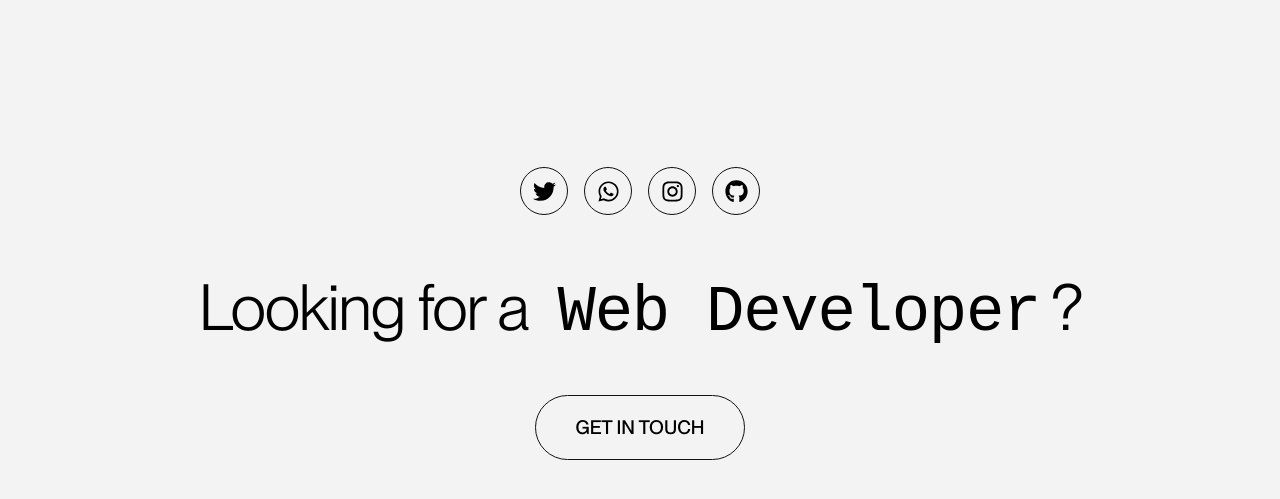
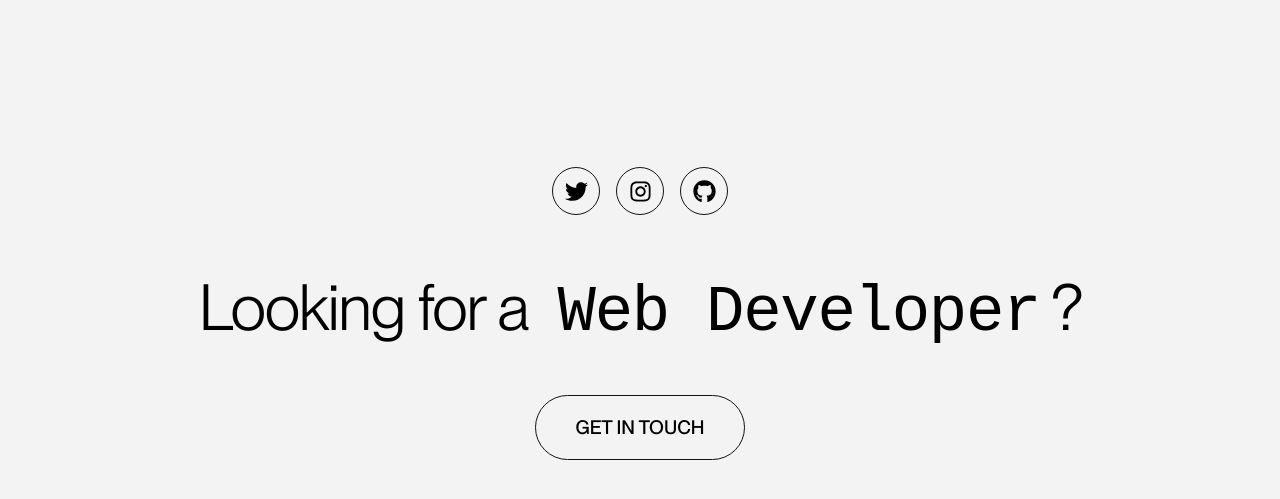
Before and after one commit to boolienautocrat/Personal-website, a plain HTML site: page index.html in a window 1280 px wide. Shown: the part 1607-2106 px from the top of the page. Drawn offline with Linux system fonts and the light colour scheme.

Commit message:
delete W/A message option

```diff
--- a/index.html
+++ b/index.html
@@ -76,13 +76,13 @@
                             d="M459.37 151.716c.325 4.548.325 9.097.325 13.645 0 138.72-105.583 298.558-298.558 298.558-59.452 0-114.68-17.219-161.137-47.106 8.447.974 16.568 1.299 25.34 1.299 49.055 0 94.213-16.568 130.274-44.832-46.132-.975-84.792-31.188-98.112-72.772 6.498.974 12.995 1.624 19.818 1.624 9.421 0 18.843-1.3 27.614-3.573-48.081-9.747-84.143-51.98-84.143-102.985v-1.299c13.969 7.797 30.214 12.67 47.431 13.319-28.264-18.843-46.781-51.005-46.781-87.391 0-19.492 5.197-37.36 14.294-52.954 51.655 63.675 129.3 105.258 216.365 109.807-1.624-7.797-2.599-15.918-2.599-24.04 0-57.828 46.782-104.934 104.934-104.934 30.213 0 57.502 12.67 76.67 33.137 23.715-4.548 46.456-13.32 66.599-25.34-7.798 24.366-24.366 44.833-46.132 57.827 21.117-2.273 41.584-8.122 60.426-16.243-14.292 20.791-32.161 39.308-52.628 54.253z" />
                     </svg>
                 </a>
-                <a class="link-wrapper" href="https://api.whatsapp.com/send?phone=918078343495&text=Hui%20%F0%9F%91%8B"
+                <!-- <a class="link-wrapper" href="https://api.whatsapp.com/send?phone=0&text=Hui%20%F0%9F%91%8B"
                     target="_blank">
                     <svg class="whatsapp-icon" xmlns="http://www.w3.org/2000/svg" viewBox="0 0 448 512">
                         <path
                             d="M380.9 97.1C339 55.1 283.2 32 223.9 32c-122.4 0-222 99.6-222 222 0 39.1 10.2 77.3 29.6 111L0 480l117.7-30.9c32.4 17.7 68.9 27 106.1 27h.1c122.3 0 224.1-99.6 224.1-222 0-59.3-25.2-115-67.1-157zm-157 341.6c-33.2 0-65.7-8.9-94-25.7l-6.7-4-69.8 18.3L72 359.2l-4.4-7c-18.5-29.4-28.2-63.3-28.2-98.2 0-101.7 82.8-184.5 184.6-184.5 49.3 0 95.6 19.2 130.4 54.1 34.8 34.9 56.2 81.2 56.1 130.5 0 101.8-84.9 184.6-186.6 184.6zm101.2-138.2c-5.5-2.8-32.8-16.2-37.9-18-5.1-1.9-8.8-2.8-12.5 2.8-3.7 5.6-14.3 18-17.6 21.8-3.2 3.7-6.5 4.2-12 1.4-32.6-16.3-54-29.1-75.5-66-5.7-9.8 5.7-9.1 16.3-30.3 1.8-3.7.9-6.9-.5-9.7-1.4-2.8-12.5-30.1-17.1-41.2-4.5-10.8-9.1-9.3-12.5-9.5-3.2-.2-6.9-.2-10.6-.2-3.7 0-9.7 1.4-14.8 6.9-5.1 5.6-19.4 19-19.4 46.3 0 27.3 19.9 53.7 22.6 57.4 2.8 3.7 39.1 59.7 94.8 83.8 35.2 15.2 49 16.5 66.6 13.9 10.7-1.6 32.8-13.4 37.4-26.4 4.6-13 4.6-24.1 3.2-26.4-1.3-2.5-5-3.9-10.5-6.6z" />
                     </svg>
-                </a>
+                </a> -->
                 <a class="link-wrapper" target="_blank" href="https://instagram.com/_stra.tton">
                     <svg class="instagram-icon" xmlns="http://www.w3.org/2000/svg" viewBox="0 0 448 512">
                         <path
```
